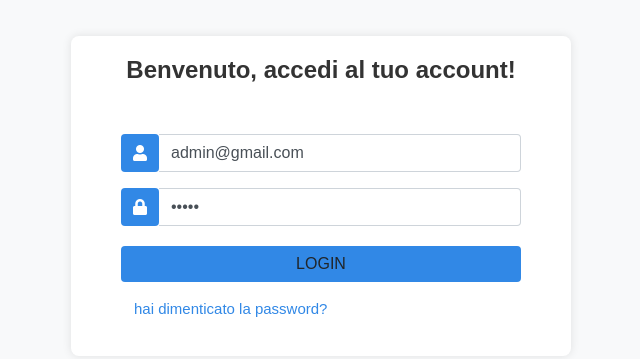
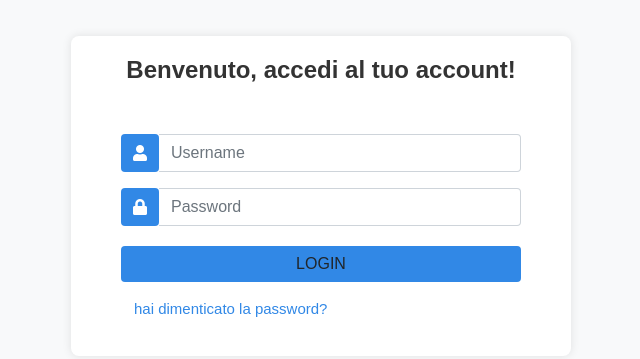
Before and after one commit to Vittorio-Carbone/RilieviServer, a website: page static/login.html in a window 1280 px wide. Shown: the part 174-533 px from the top of the page, without its empty margins (319-959 px from the left). Drawn offline with nearby package versions, Linux system fonts and the light colour scheme.

Commit message:
last commit server

```diff
--- a/static/login.html
+++ b/static/login.html
@@ -5,7 +5,8 @@
 	<meta charset="UTF-8">
 	<meta name="viewport" content="width=device-width, initial-scale=1">
 	<title>Assicurazione - Login</title>
-	<link rel="icon" href="https://www.pngall.com/wp-content/uploads/2017/05/Map-Marker-PNG-Picture.png" type="image/png" />
+	<link rel="icon" href="https://www.pngall.com/wp-content/uploads/2017/05/Map-Marker-PNG-Picture.png"
+		type="image/png" />
 
 	<link rel="stylesheet" href="https://stackpath.bootstrapcdn.com/bootstrap/4.5.2/css/bootstrap.min.css">
 	<link rel="stylesheet" href="https://cdnjs.cloudflare.com/ajax/libs/font-awesome/5.15.1/css/all.min.css">
@@ -33,15 +34,14 @@
 							<span class="input-group-text">
 								<i class="fas fa-user"></i>
 							</span>
-							<input type="text" class="form-control" id="usr" placeholder="Username"
-								value="admin@gmail.com">
+							<input type="text" class="form-control" id="usr" placeholder="Username">
 						</div>
 
 						<div class="form-group input-group">
 							<span class="input-group-text">
 								<i class="fas fa-lock"></i>
 							</span>
-							<input type="password" class="form-control" id="pwd" placeholder="Password" value="admin">
+							<input type="password" class="form-control" id="pwd" placeholder="Password">
 						</div>
 
 						<div class="alert alert-danger alert-dismissible" id="lblErrore">
```
